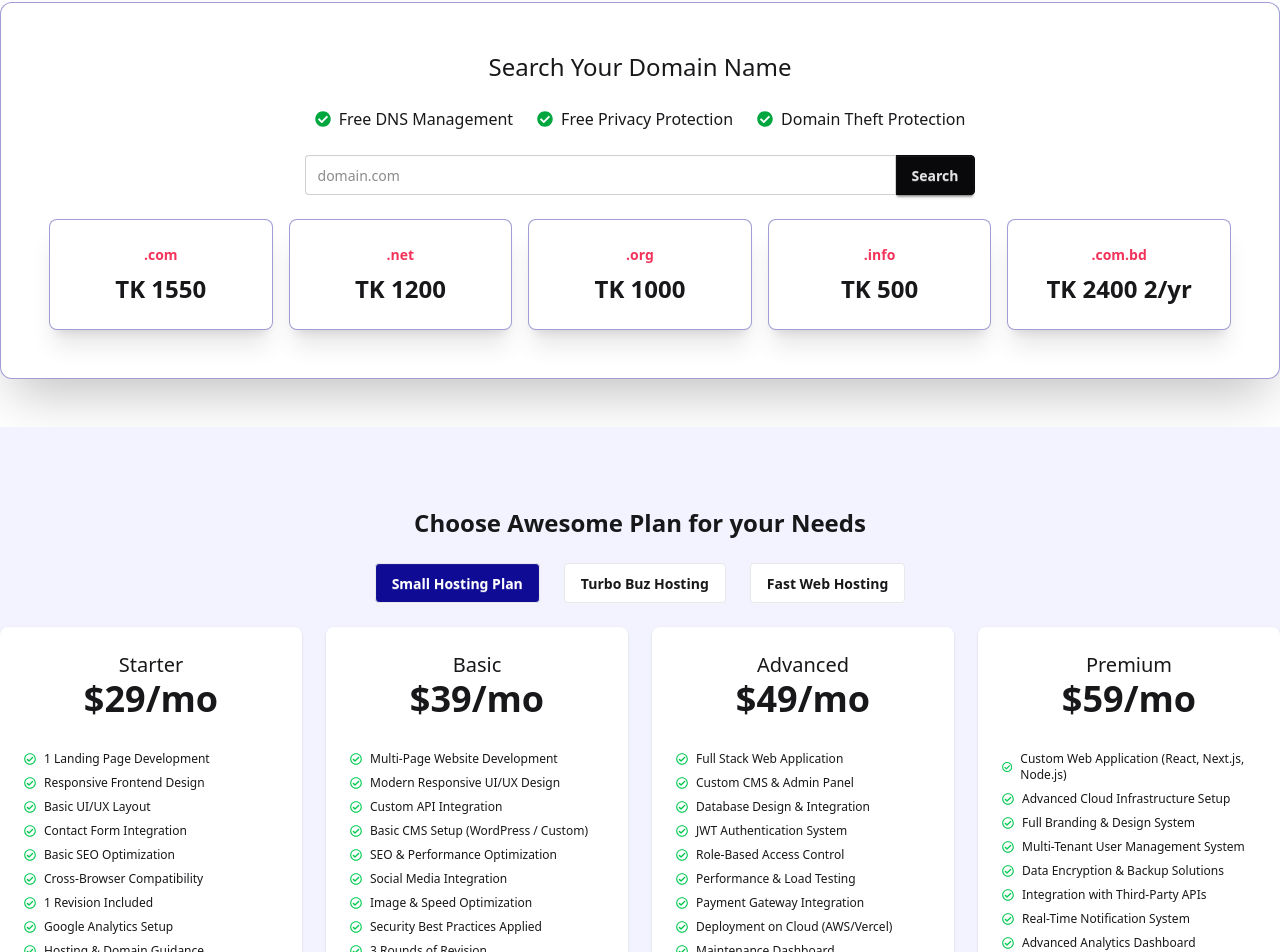
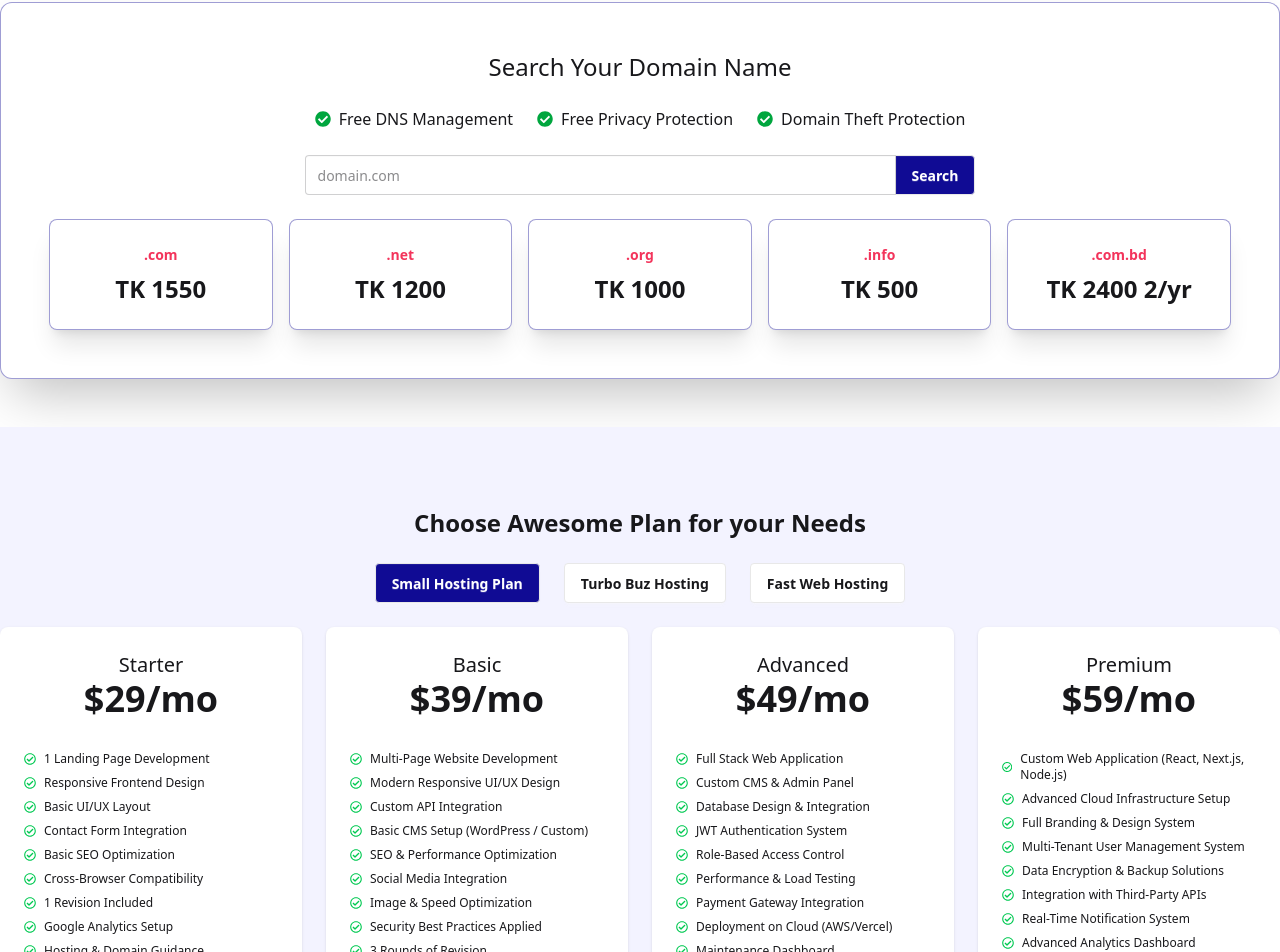
Before and after one commit to cerumiaktar/hostingbuz-website-react, a React (Vite) app: page / in a window 1280 px wide. Shown: the part 861-1813 px from the top of the page. Built offline with nearby package versions, Linux system fonts and the light colour scheme.

Commit message:
update domain section

```diff
--- a/src/pages/Home/DomainSection/DomainSection.jsx
+++ b/src/pages/Home/DomainSection/DomainSection.jsx
@@ -27,7 +27,7 @@ const DomainSection = () => {
                             </label>
                             <div className="validator-hint hidden">Enter valid domain name</div>
                         </div>
-                        <button className="btn btn-neutral join-item">Search</button>
+                        <button className="btn bg-[#100B94] text-white join-item">Search</button>
                     </div>
                 </div>
                 <div className="flex gap-4">
```
